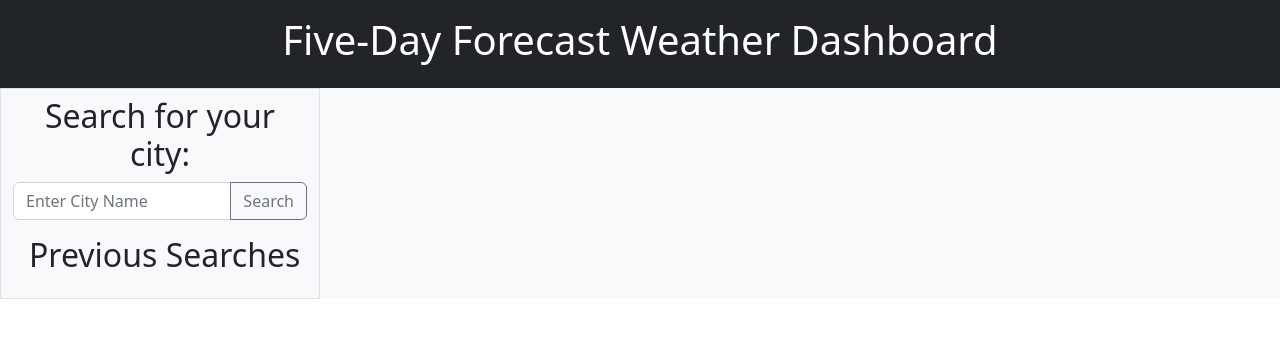
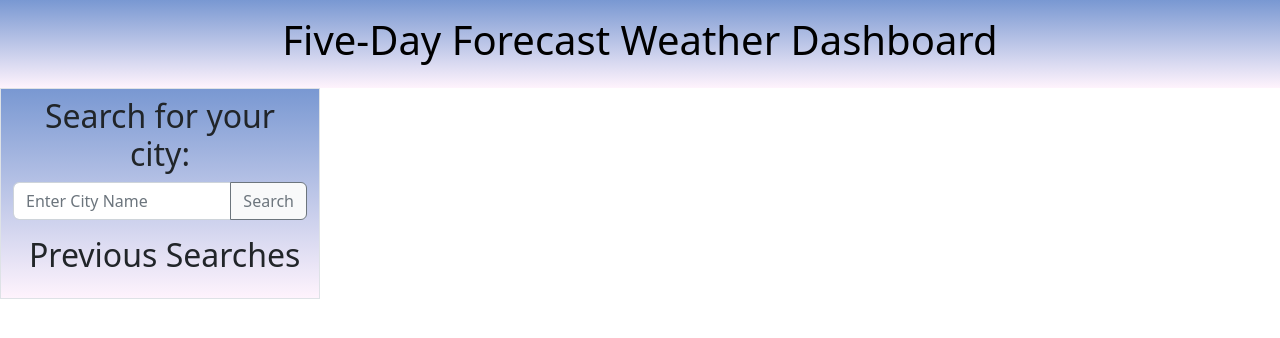
Before and after one commit to mariahmcdaniel/five-day-forecast-dashboard, a plain HTML site: page index.html in a window 1280 px wide. Drawn offline with nearby package versions, Linux system fonts and the light colour scheme.

Commit message:
added gradients

```diff
--- a/assets/css/style.css
+++ b/assets/css/style.css
@@ -13,3 +13,11 @@ h4 {
 .hide {
     display: none;
 }
+
+header {
+    background-image: linear-gradient(rgb(121, 152, 210), rgba(254, 221, 248, 0.344));
+}
+
+#searchContainer {
+    background-image: linear-gradient(rgb(121, 152, 210), rgba(254, 221, 248, 0.344));
+}
--- a/index.html
+++ b/index.html
@@ -12,16 +12,16 @@
 </head>
 
 <body>
-    <header class="container-fluid bg-dark text-center text-white p-3">
+    <header class="container-fluid text-center text-black p-3">
         <h1>Five-Day Forecast Weather Dashboard</h1>
     </header>
-    <div class="container-fluid bg-light">
+    <div class="container-fluid">
         <div class="row">
-            <div class="col-3 border text-center">
+            <div id="searchContainer" class="col-3 border text-center">
                 <h2 class="mt-2">Search for your city:</h2>
                 <div class="input-group mb-3">
                     <input type="text" class="form-control" placeholder="Enter City Name">
-                    <button id="searchBtn" class="btn btn-outline-secondary" type="button"
+                    <button id="searchBtn" class="btn btn-outline-secondary bg-light" type="button"
                         id="button-addon2">Search</button>
                 </div>
                 <div id="btnsDiv" class="input-group m-3">
```
